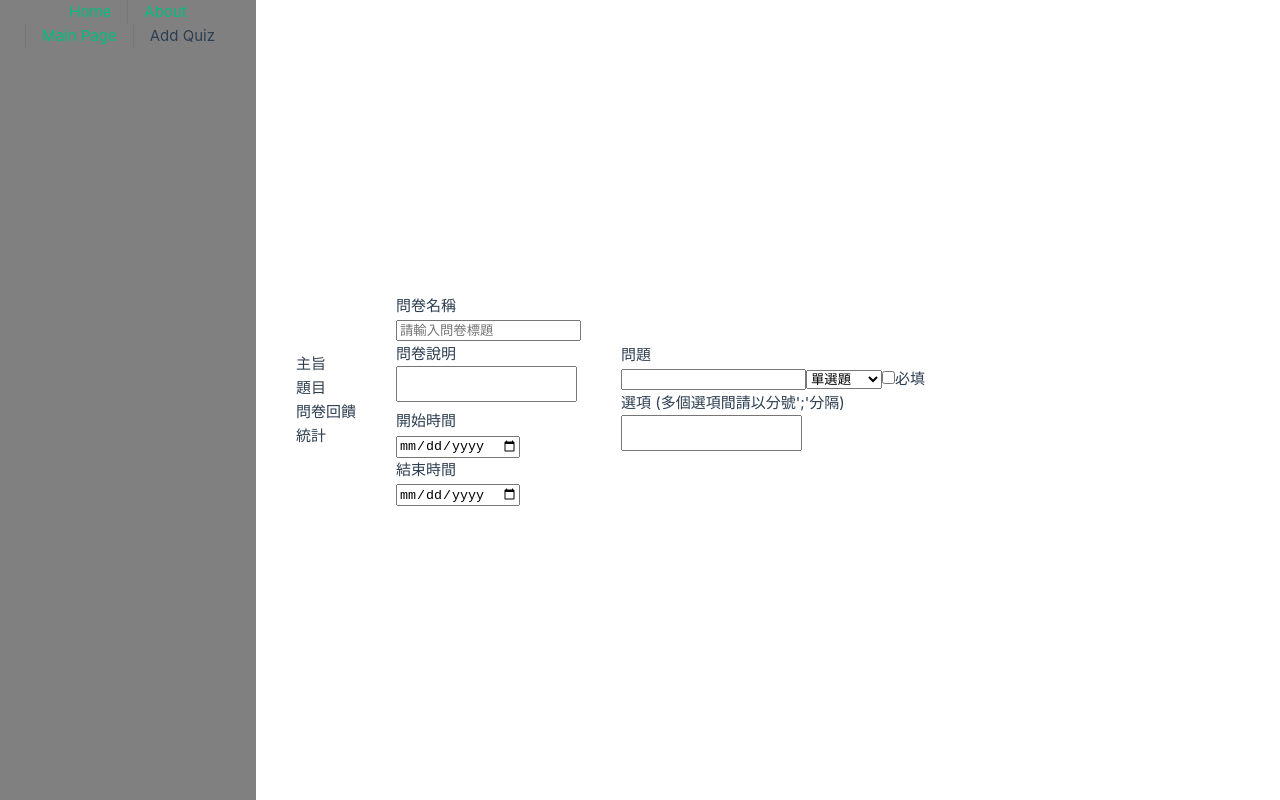
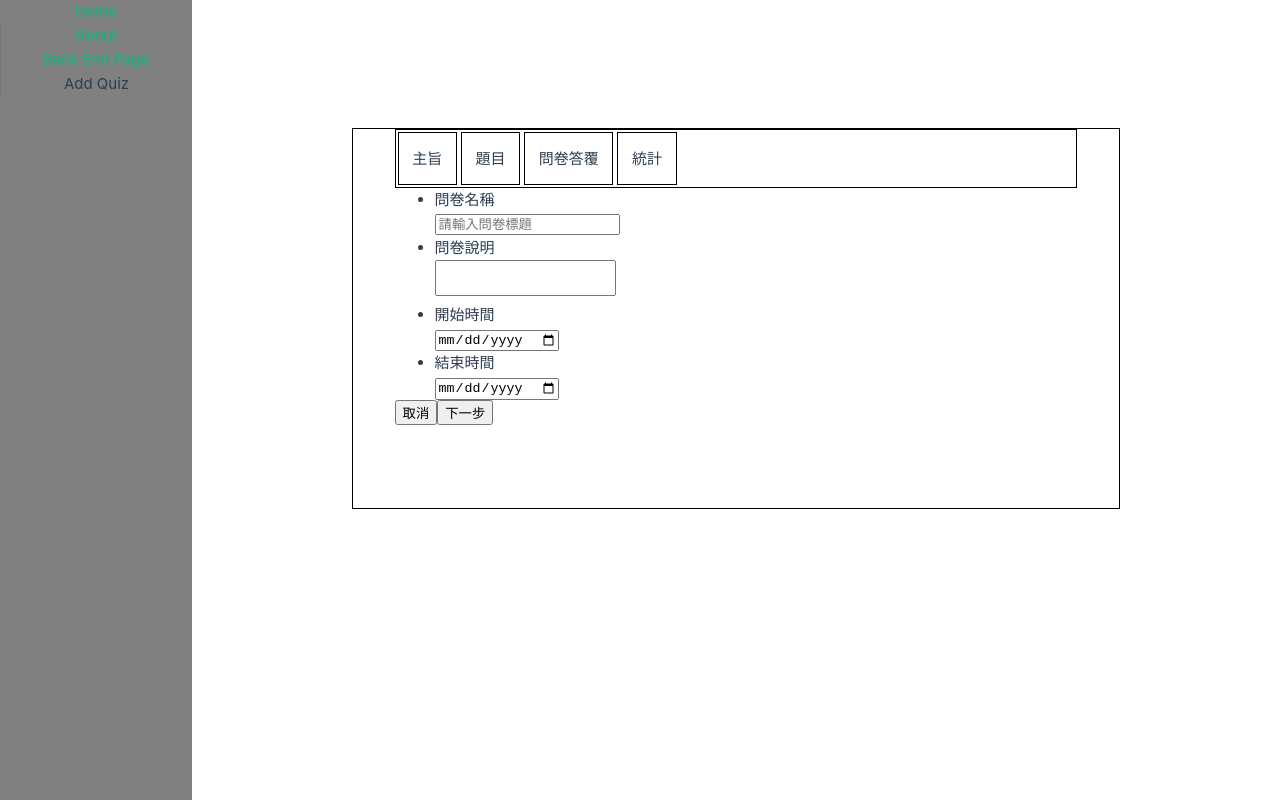
Before and after one commit to Yuhan2241/survey_platform_front_end, a Vue app: page /addQuiz in a window 1280 px wide. Built offline with nearby package versions, Linux system fonts and the light colour scheme.

Commit message:
add v-show v-model to change tab

```diff
--- a/src/App.vue
+++ b/src/App.vue
@@ -8,7 +8,7 @@ import HelloWorld from './components/HelloWorld.vue'
       <nav>
         <RouterLink to="/">Home</RouterLink>
         <RouterLink to="/about">About</RouterLink>
-        <RouterLink to="/mainPage">Main Page</RouterLink>
+        <RouterLink to="/backEndPage">Back End Page</RouterLink>
         <RouterLink to="/addQuiz">Add Quiz</RouterLink>
       </nav>
   </header>
@@ -25,7 +25,7 @@ import HelloWorld from './components/HelloWorld.vue'
 
 
 nav {
-  width: 20dvw;
+  width: 15dvw;
   height: 100dvh;
   text-align: center;
   position: relative;
@@ -42,7 +42,7 @@ nav a.router-link-exact-active:hover {
 }
 
 nav a {
-  display: inline-block;
+  display: block;
   padding: 0 1rem;
   border-left: 1px solid var(--color-border);
 }
--- a/src/components/QuizList.vue
+++ b/src/components/QuizList.vue
@@ -3,31 +3,35 @@
         <a href=""><img src="./svg/delete.svg" alt=""></a>
         <a href=""><img src="./svg/create.svg" alt=""></a>
     </header>
-    <body>
-        <ul>
-            <li>NO.</li>
-            <li>標題</li>
-            <li>狀態</li>
-            <li>開始日期</li>
-            <li>結束日期</li>
-        </ul>
-        <ul>
-            <li>NO.</li>
-            <li>標題</li>
-            <li>狀態</li>
-            <li>開始日期</li>
-            <li>結束日期</li>
-        </ul>
-    </body>
+    <table>
+        <tr class="first">
+            <td>NO.</td>
+            <td>標題</td>
+            <td>狀態</td>
+            <td>開始日期</td>
+            <td>結束日期</td>
+            <td>統計</td>
+        </tr>
+        <tr>
+            <td>1</td>
+            <td>Lorem ipsum dolor sit amet</td>
+            <td><span>開放中</span> 還剩餘2天</td>
+            <td>2024.06.01</td>
+            <td>2024.06.05</td>
+            <td>前往</td>
+        </tr>
+    </table>
 
 </template>
 
 <style scoped lang="scss">
-ul{
-    list-style:none;
+table{
+    text-align: center;
     width: 100%;
-    display: flex;
-    justify-content: center;
+    border-collapse: collapse;
+}
+td{
+    border-top: 1px solid black;
 }
 
 </style>
--- a/src/views/AddQuiz.vue
+++ b/src/views/AddQuiz.vue
@@ -1,36 +1,47 @@
 <script>
-
+export default{
+    data(){
+        return{
+            changeForm:"quizSubject",
+        }
+    }
+}
 </script>
 
 <template>
     <body>
+        <div class="box">
+
             <div class="options">
-            <ul>
-                <li>主旨</li>
-                <li>題目</li>
-                <li>問卷回饋</li>
-                <li>統計</li>
-            </ul>
+                <label for="change">主旨</label>
+                <input type="radio" v-model="changeForm" value="quizSubject" id="change" >
+                <label for="questions">題目</label>
+                <input type="radio" v-model="changeForm" value="questions" id="questions" >
+                <label for="response">問卷答覆</label>
+                <input type="radio" v-model="changeForm" value="response" id="response" >
+                <label for="statistics">統計</label>
+                <input type="radio" v-model="changeForm" value="statistics" id="statistics" >
             </div>
 
-        <div class="QuizSubject">
+            <div class="quizSubject context" v-show="changeForm == 'quizSubject'">
                 <ul>
-                <li>問卷名稱</li>
-                <input type="text" placeholder="請輸入問卷標題">
-                <li>問卷說明</li>
-                <textarea placeholder=""></textarea>
-
+                    <label for="quizTitle"><li>問卷名稱</li></label>
+                    <input type="text" placeholder="請輸入問卷標題" id="quizTitle" required>
+                    <label for="quizDetail"><li>問卷說明</li></label>
+                    <textarea placeholder="" id="quizDetail" required></textarea>
                     <li>開始時間</li>
-                <input type="date">
+                    <input type="date" required>
                     <li>結束時間</li>
-                <input type="date">
+                    <input type="date" required>
                 </ul>
+                <button>取消</button>
+                <button @click="changeForm = 'questions'">下一步</button>
             </div>
-        <div class="questions">
+            <div class="questions context" v-show="changeForm == 'questions'">
                 <ul>
-                <label for="quesTitle"><li>問題</li></label>
+                    <label for="quesTitle" required><li>問題</li></label>
                     <input type="text" id="quesTitle">
-                <select name="" id="">
+                    <select name="" id="" required>
                         <option value="radio">單選題</option>
                         <option value="checkbox">多選題</option>
                         <option value="text">文字簡答</option>
@@ -39,18 +50,57 @@
                     <label for="options"><li>選項 (多個選項間請以分號';'分隔)</li></label>
                     <textarea placeholder="" id="options"></textarea>
                 </ul>
+                <button @click="changeForm = 'quizSubject'">上一步</button>
+                <button>問卷預覽</button>
             </div>
+            <div class="response" v-show="changeForm == 'response'">
+                <ul>
+                    <li>編號</li>
+                    <li>姓名</li>
+                    <li>填答時間</li>
+                    <li>填答內容</li>
+                </ul>
+            </div>
+            <div class="statistics" v-show="changeForm == 'statistics'">
 
+            </div>
+        </div>
     </body>
 </template>
 
 <style scoped lang="scss">
 body{
+    width: 100dvw;
+    height: 100dvh;
+    display: flex;
+    flex-direction: column;
+    padding: 10%;
+}
+.box{
+    border: 1px solid black;
+    width: 60dvw;
+    height: auto;
+    padding: 0 5% 10%;
+    position: relative;
+}
+.context{
+    input{
+
+    }
+}
+.options{
     width: 100%;
-    height: 100dvh;
+    border: 1px solid black;
+
+    input{
+        display: none;
     }
-ul{
-    list-style: none;
+    label{
+        border: 1px solid black;
+        margin: 2px;
+        padding: 2%;
+        display: inline-block;
+    }
 }
 textarea{
     resize: none;
```
Lines whose indentation alone changed are shown as unchanged.
